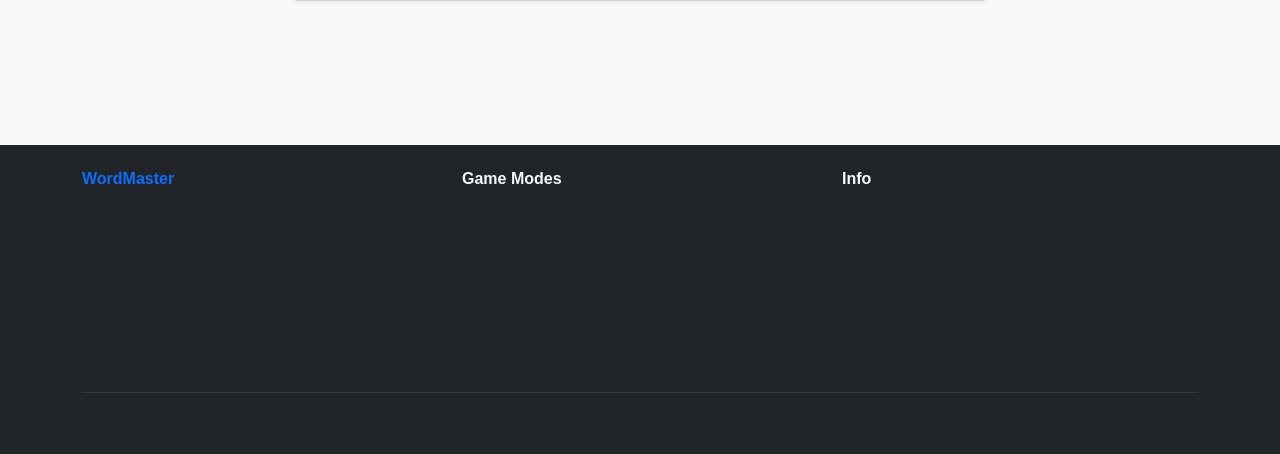
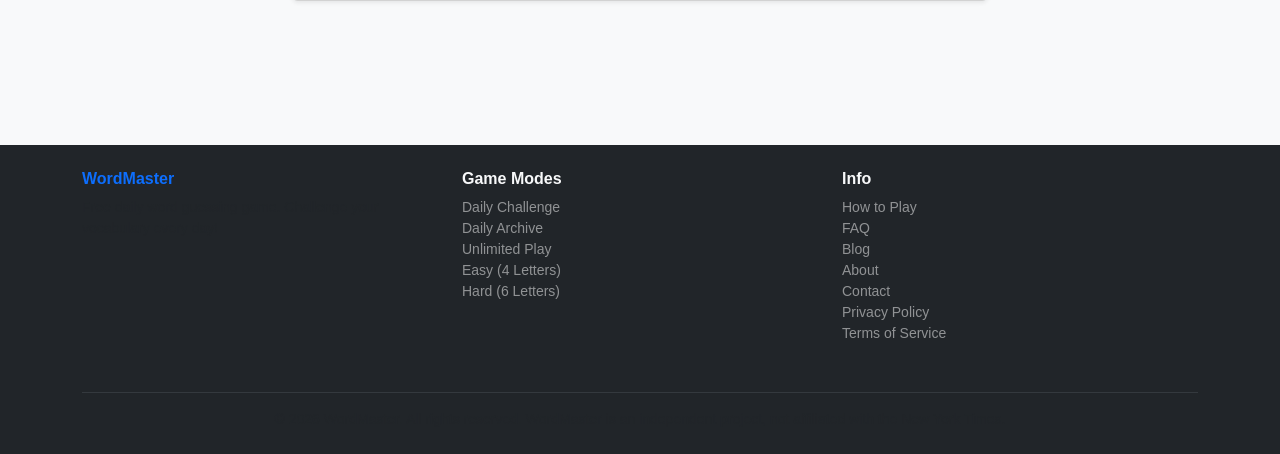
Before and after one commit to Kye-Jaemin/wordmaster, a Flask app: page /about in a window 1280 px wide. Shown: the part 888-1342 px from the top of the page. Run offline with Flask 3, Linux system fonts and the light colour scheme.

Commit message:
fix: add archive routes and fix invisible footer links
- Add /archive route: shows past 30 days with spoiler-reveal tiles
- Add /archive/<date> route: shows word + definition for a specific day
- Add get_word_for_date(d) helper used by both archive and word-of-day
- Add timedelta import; add redirect import
- Fix footer links: text-muted → text-white-50 (visible on dark bg)
  with hover state turning full white

Co-Authored-By: Claude Sonnet 4.6 <noreply@anthropic.com>

```diff
--- a/app.py
+++ b/app.py
@@ -1,5 +1,5 @@
-from flask import Flask, render_template, request, jsonify, Response
-from datetime import date
+from flask import Flask, render_template, request, jsonify, Response, redirect
+from datetime import date, timedelta
 import json, random, re, xml.etree.ElementTree as ET, urllib.request, urllib.error
 
 # ── News Cache (refreshed once per day) ───────────────────────
@@ -68,6 +68,12 @@ with open("words.json", encoding="utf-8") as f:
 def get_daily_word():
     today = date.today()
     seed = today.year * 10000 + today.month * 100 + today.day
+    random.seed(seed)
+    return random.choice(WORDS["daily"]).upper()
+
+def get_word_for_date(d):
+    """Get the daily word for any specific date."""
+    seed = d.year * 10000 + d.month * 100 + d.day
     random.seed(seed)
     return random.choice(WORDS["daily"]).upper()
 
@@ -186,6 +192,47 @@ def word_of_day():
         word=word,
         word_data=word_data,
         today=today.strftime("%B %d, %Y"))
+
+@app.route("/archive")
+def archive():
+    today = date.today()
+    entries = []
+    for i in range(30):
+        d = today - timedelta(days=i)
+        entries.append({
+            "date":         d.strftime("%Y-%m-%d"),
+            "date_display": d.strftime("%B %d, %Y"),
+            "word":         get_word_for_date(d),
+            "is_today":     i == 0,
+        })
+    return render_template("archive.html",
+        title="Daily Word Archive — WordMaster",
+        meta_desc="Browse the past 30 days of WordMaster daily challenges. Hover to reveal past words.",
+        entries=entries)
+
+@app.route("/archive/<date_str>")
+def archive_day(date_str):
+    try:
+        d = date.fromisoformat(date_str)
+    except ValueError:
+        return redirect("/archive")
+    today  = date.today()
+    if d > today:
+        return redirect("/archive")
+    word      = get_word_for_date(d)
+    is_today  = d == today
+    prev_d    = d - timedelta(days=1)
+    next_d    = d + timedelta(days=1)
+    prev_date = prev_d.strftime("%Y-%m-%d") if (today - prev_d).days <= 29 else None
+    next_date = next_d.strftime("%Y-%m-%d") if next_d <= today else None
+    return render_template("archive_day.html",
+        title=f"WordMaster Archive: {d.strftime('%B %d, %Y')}",
+        meta_desc=f"See the WordMaster daily word for {d.strftime('%B %d, %Y')} and its definition.",
+        word=word,
+        date_display=d.strftime("%B %d, %Y"),
+        is_today=is_today,
+        prev_date=prev_date,
+        next_date=next_date)
 
 @app.route("/blog")
 def blog():
--- a/templates/base.html
+++ b/templates/base.html
@@ -30,6 +30,9 @@
 
   <link rel="stylesheet" href="/static/css/style.css"/>
   <link rel="icon" href="/static/img/favicon.png" type="image/png"/>
+  <style>
+    .footer-link:hover { color: #fff !important; }
+  </style>
 </head>
 <body>
 
@@ -137,23 +140,23 @@
         <div class="col-md-4 mb-3">
           <h6 class="fw-bold">Game Modes</h6>
           <ul class="list-unstyled small">
-            <li><a href="/daily" class="text-muted text-decoration-none">Daily Challenge</a></li>
-            <li><a href="/archive" class="text-muted text-decoration-none">Daily Archive</a></li>
-            <li><a href="/unlimited" class="text-muted text-decoration-none">Unlimited Play</a></li>
-            <li><a href="/easy" class="text-muted text-decoration-none">Easy (4 Letters)</a></li>
-            <li><a href="/hard" class="text-muted text-decoration-none">Hard (6 Letters)</a></li>
+            <li><a href="/daily" class="text-white-50 text-decoration-none footer-link">Daily Challenge</a></li>
+            <li><a href="/archive" class="text-white-50 text-decoration-none footer-link">Daily Archive</a></li>
+            <li><a href="/unlimited" class="text-white-50 text-decoration-none footer-link">Unlimited Play</a></li>
+            <li><a href="/easy" class="text-white-50 text-decoration-none footer-link">Easy (4 Letters)</a></li>
+            <li><a href="/hard" class="text-white-50 text-decoration-none footer-link">Hard (6 Letters)</a></li>
           </ul>
         </div>
         <div class="col-md-4 mb-3">
           <h6 class="fw-bold">Info</h6>
           <ul class="list-unstyled small">
-            <li><a href="/how-to-play" class="text-muted text-decoration-none">How to Play</a></li>
-            <li><a href="/faq" class="text-muted text-decoration-none">FAQ</a></li>
-            <li><a href="/blog" class="text-muted text-decoration-none">Blog</a></li>
-            <li><a href="/about" class="text-muted text-decoration-none">About</a></li>
-            <li><a href="/contact" class="text-muted text-decoration-none">Contact</a></li>
-            <li><a href="/privacy" class="text-muted text-decoration-none">Privacy Policy</a></li>
-            <li><a href="/terms" class="text-muted text-decoration-none">Terms of Service</a></li>
+            <li><a href="/how-to-play" class="text-white-50 text-decoration-none footer-link">How to Play</a></li>
+            <li><a href="/faq" class="text-white-50 text-decoration-none footer-link">FAQ</a></li>
+            <li><a href="/blog" class="text-white-50 text-decoration-none footer-link">Blog</a></li>
+            <li><a href="/about" class="text-white-50 text-decoration-none footer-link">About</a></li>
+            <li><a href="/contact" class="text-white-50 text-decoration-none footer-link">Contact</a></li>
+            <li><a href="/privacy" class="text-white-50 text-decoration-none footer-link">Privacy Policy</a></li>
+            <li><a href="/terms" class="text-white-50 text-decoration-none footer-link">Terms of Service</a></li>
           </ul>
         </div>
       </div>
```
